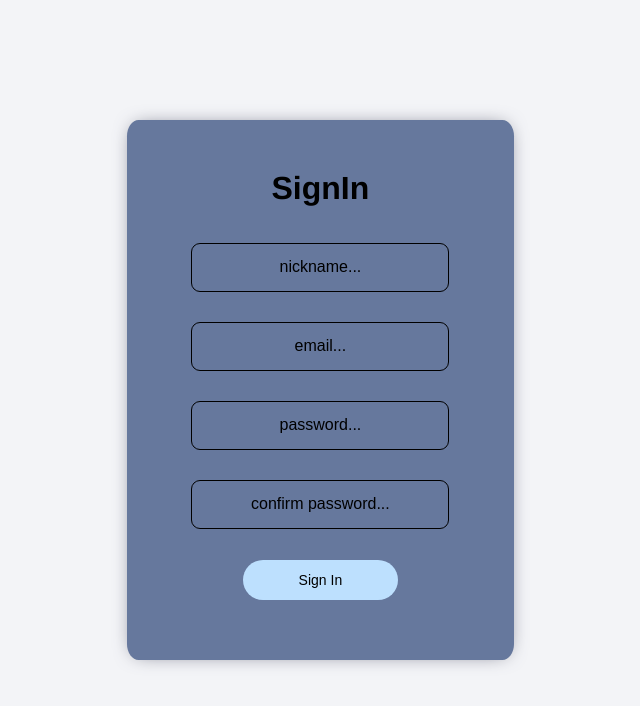
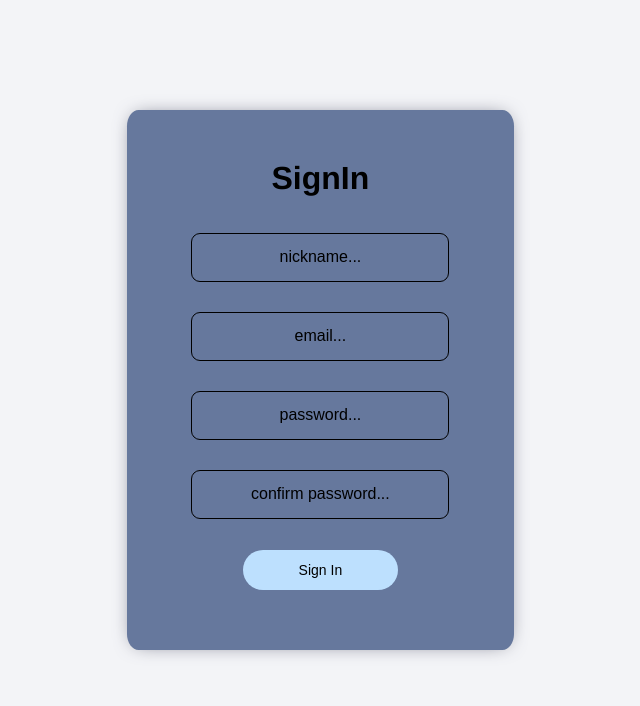
Before and after one commit to SOSNE/Marketplace_App, a React (Vite) app in the folder Web/Marketplace/: page /signup in a window 1280 px wide. Shown: the top 706 px of the page, without its empty margins (334-974 px from the left). Built offline with nearby package versions, Linux system fonts and the light colour scheme.

Commit message:
-change-high-placement-on-signup-page

```diff
--- a/Web/Marketplace/src/components/signUpPage/SignUpPage.css
+++ b/Web/Marketplace/src/components/signUpPage/SignUpPage.css
@@ -13,7 +13,7 @@ h1
     text-align: center;
     position: relative;
     left: 36%;
-    top: 120px;
+    top: 110px;
     width: 24%;
     height: 460px;
     -webkit-box-shadow: 0px 0px 20px -8px rgba(66, 68, 90, 1);
```
